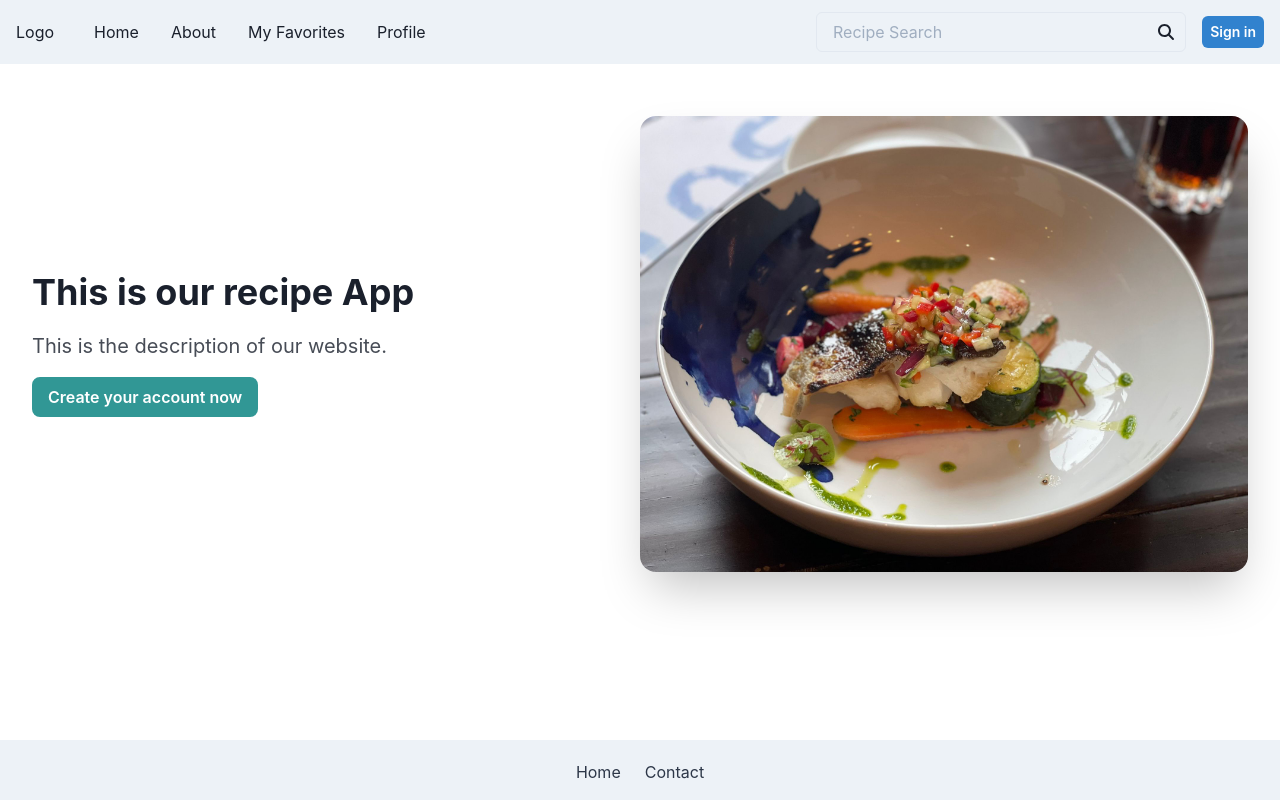
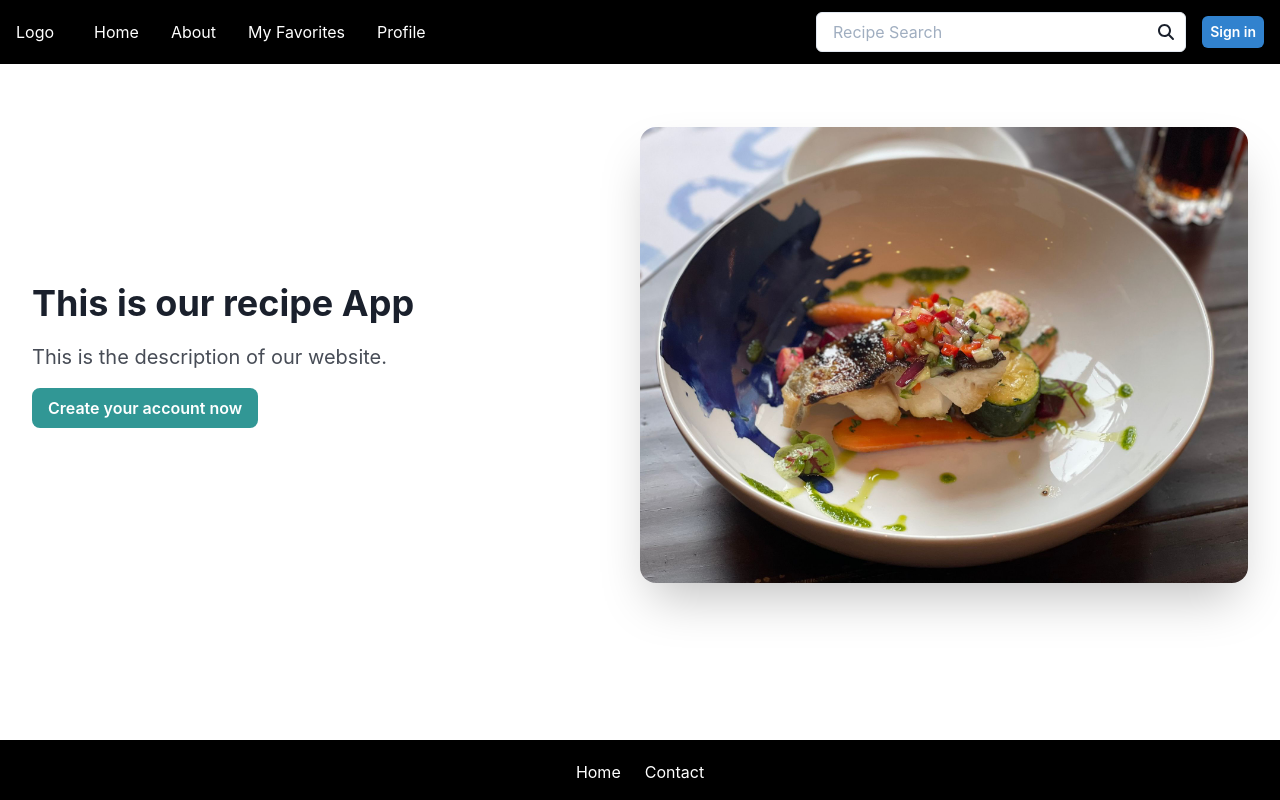
Before and after one commit to ksjefferies/Food-for-Thought, a React (Create React App) app: page / in a window 1280 px wide. Built offline with nearby package versions, Linux system fonts and the light colour scheme.

Commit message:
misc temp style. fixed header position

```diff
--- a/src/component/pageContainer/PageContainer.jsx
+++ b/src/component/pageContainer/PageContainer.jsx
@@ -12,6 +12,7 @@ export default function PageContainer({ children }) {
             <Box
                 flex={1}
                 flexGrow={1}
+                marginTop={"75"}
             >
                 {children}
             </Box>
--- a/src/component/pageContainer/footer/Footer.jsx
+++ b/src/component/pageContainer/footer/Footer.jsx
@@ -10,7 +10,7 @@ import {
 export default function Footer() {
     return (
         <Box
-            bg={useColorModeValue('gray.100', 'gray.900')}
+            bg={useColorModeValue('black')}
             color={useColorModeValue('gray.700', 'gray.200')}>
                 <Flex h={1} alignItems={'center'} justifyContent={'center'}></Flex>
             <Container
@@ -20,7 +20,7 @@ export default function Footer() {
                 spacing={4}
                 justify={'center'}
                 align={'center'}>
-                <Stack direction={'row'} spacing={6}>
+                <Stack direction={'row'} spacing={6} textColor={'white'}>
                     <Link href={'/'}>Home</Link>
                     {/* <Link href={'/about'}>About</Link>
                     <Link href={'/mypage'}>My Page</Link> */}
--- a/src/component/pageContainer/header/Header.jsx
+++ b/src/component/pageContainer/header/Header.jsx
@@ -45,8 +45,8 @@ export default function Header() {
     const authUser = useUser()
     console.log(!!authUser.user)
     return (
-        <Box
-            bg={useColorModeValue('gray.100', 'gray.900')} px={4}>
+        <Box sx={{ position: 'fixed'}} width={'100%'} zIndex={'5'}
+            bg={useColorModeValue('black', 'gray.900')} px={4}>
             <Flex h={16} alignItems={'center'} justifyContent={'space-between'}>
 
                 <IconButton
@@ -56,10 +56,11 @@ export default function Header() {
                     display={{ md: 'none' }}
                     onClick={isOpen ? onClose : onOpen}
                 />
-                <HStack spacing={8} alignItems={'center'}>
+                <HStack spacing={8} alignItems={'center'} textColor={'white'}>
                     <Box>Logo</Box>
 
                     <HStack
+                    textColor={'white'}
                         as={'nav'}
                         spacing={4}
                         display={{ base: 'none', md: 'flex' }}>
--- a/src/component/pageContainer/header/SearchBar.jsx
+++ b/src/component/pageContainer/header/SearchBar.jsx
@@ -1,7 +1,7 @@
 import { useState } from "react";
 import { useNavigate } from 'react-router';
 import { FontAwesomeIcon } from "@fortawesome/react-fontawesome";
-import {faMagnifyingGlass} from "@fortawesome/free-solid-svg-icons"
+import { faMagnifyingGlass } from "@fortawesome/free-solid-svg-icons"
 import { Input, InputGroup, InputRightElement } from "@chakra-ui/react";
 
 export default function SearchBar() {
@@ -14,19 +14,19 @@ export default function SearchBar() {
 
     return (
         <InputGroup>
-        <InputRightElement
-        onClick={submitSearch}
-        _hover={{cursor: 'pointer'}}
-        children={<FontAwesomeIcon
-        icon={faMagnifyingGlass}/>
-        }/>
+            <InputRightElement
+                onClick={submitSearch}
+                _hover={{ cursor: 'pointer' }}
+                children={<FontAwesomeIcon
+                    icon={faMagnifyingGlass} />
+                } />
             <Input
                 flexGrow={0}
+                background='light gray'
                 placeholder='Recipe Search'
                 value={searchValue}
                 onChange={(e => setSearchValue(e.target.value))}
                 onKeyDown={(e) => e.key === 'Enter' && submitSearch()}
-
             />
         </InputGroup>
 
--- a/src/pages/Profile.jsx
+++ b/src/pages/Profile.jsx
@@ -1,17 +1,15 @@
 import PageContainer from "../component/pageContainer/PageContainer";
-import { Avatar, Box, Stack, Text, Container, IconButton } from '@chakra-ui/react';
-import { FontAwesomeIcon } from '@fortawesome/react-fontawesome'
-import { faGithub, faLinkedin } from '@fortawesome/free-brands-svg-icons'
+import { Box, Stack, Text, Container } from '@chakra-ui/react';
+// import { FontAwesomeIcon } from '@fortawesome/react-fontawesome'
+// import { faGithub, faLinkedin } from '@fortawesome/free-brands-svg-icons'
 import { SimpleGrid } from "@chakra-ui/react";
 import {
-
     Image,
-    Flex,
-    Heading,
-
+    // Flex,
+    // Heading,
     ListItem,
     UnorderedList,
-    HStack
+    // HStack
 } from '@chakra-ui/react';
 
 export function Profile() {
@@ -38,43 +36,40 @@ export function Profile() {
                     display={'inline-flex'}
                     maxW={{ base: '100%', md: '50%' }}>
 
-                    <Container >
-                        <Box>
-                            <Image
-                                size={'100px'}
-                                src={'https://avatars.githubusercontent.com/u/97249322?v=4'}
-                                alt={'Kelly Jefferies'}
-                                mb={5}
-                            />
-
-                            <Text mb={2} fontWeight={600}>Kelly Jefferies</Text>
-
-                        </Box>
-                    </Container>
                     <Container
                         maxW={'100%'}
                         minW={'100%'}>
+
                         <Box
                             maxW={'100%'}
                             minW={'250px'}
                             p={'4'}
-                            bg={'blue.400'}
+                            bg={'gray'}
                             color={'white'}
                             maxH={'100%'}
                             minH={'20%'}>
 
                             <SimpleGrid columns={{ base: 1, md: 1 }} spacing={10}>
 
+                                <Box display={'inline-flex'}
+                                    maxW={{ base: '100%', md: '50%' }}>
+                                    <Image
+                                        size={'100px'}
+                                        src={'https://avatars.githubusercontent.com/u/97249322?v=4'}
+                                        alt={'Kelly Jefferies'}
+                                        mb={1}
+                                    />
+                                </Box>
+
                                 <UnorderedList w={'100%'}>
                                     <ListItem>First Name:</ListItem>
                                     <ListItem>State:</ListItem>
-                                    <ListItem>Specialty:</ListItem>
-                                    <ListItem>Proficiency:</ListItem>
+                                    <ListItem>Recipe Specialty:</ListItem>
+                                    <ListItem>Cooking Experience:</ListItem>
                                     <ListItem>Bio:
                                         <a> I'm a Full Stack developer with 10 years experience in IT Support Management. I recently transitioned into the web development world after earning a certificate in Full Stack Web Development (MERN) from Southern Methodist University.</a>
                                     </ListItem>
                                 </UnorderedList>
-
                             </SimpleGrid>
                         </Box>
                     </Container>
```
Also changed, not shown: src/pages/RecipeIdv.jsx (+7 -5 lines).
